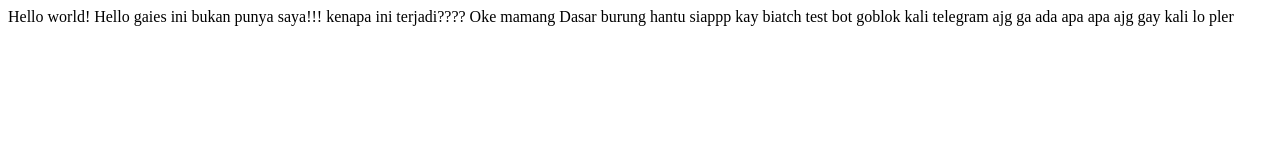
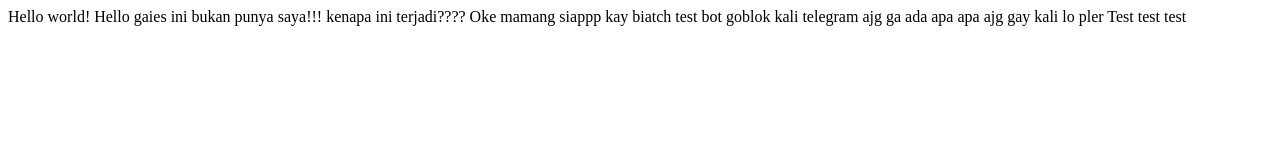
Before and after one commit to hashtechtauch/test-github, a plain HTML site: page index.html in a window 1280 px wide. Drawn offline with Linux system fonts and the light colour scheme.

Commit message:
Update index.html

```diff
--- a/index.html
+++ b/index.html
@@ -11,12 +11,12 @@
     ini bukan punya saya!!!
     kenapa ini terjadi????
     Oke mamang
-    Dasar burung hantu
     siappp
     kay biatch
     test bot
     goblok kali telegram ajg
     ga ada apa apa ajg
     gay kali lo pler
+    Test test test
 </body>
 </html>
```
